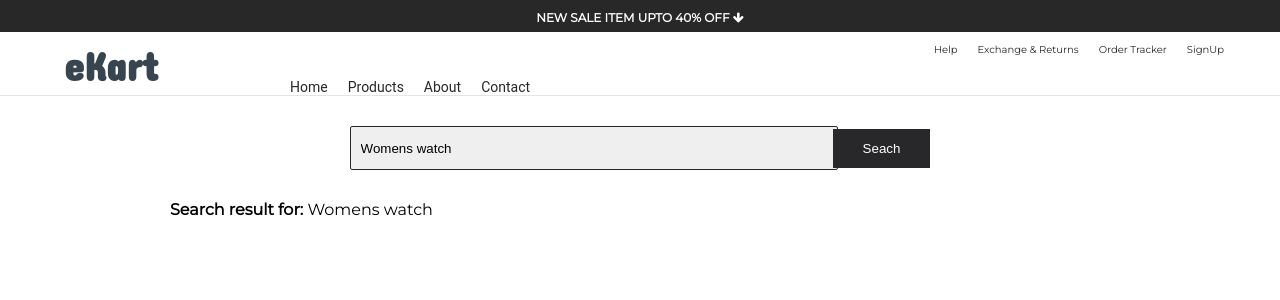
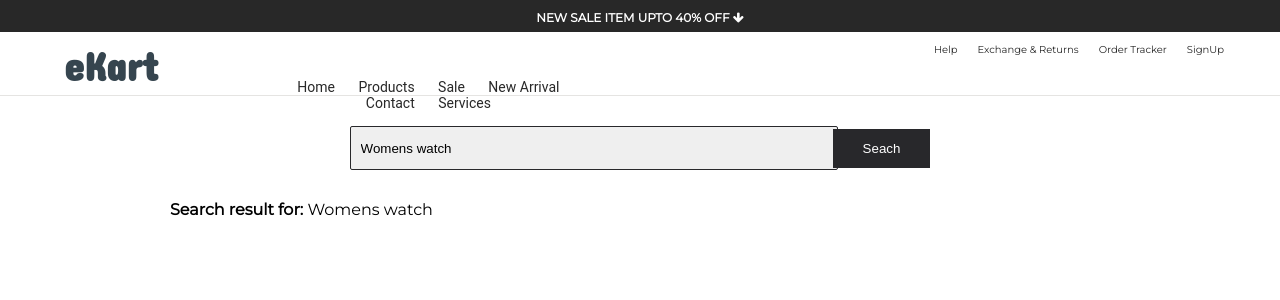
Before and after one commit to nice-Code-90/angular-ekart, an Angular app: page / in a window 1280 px wide. Shown: the top 300 px of the page. Built offline with nearby package versions, Linux system fonts and the light colour scheme.

Commit message:
Header/Main-Menu creating by ngFor

```diff
--- a/src/app/header/main-menu/main-menu.component.html
+++ b/src/app/header/main-menu/main-menu.component.html
@@ -1,4 +1,5 @@
 <div class="ekart-menu">
-  <a href="#">Home</a><a href="#">Products</a><a href="#">About</a
-  ><a href="#">Contact</a>
+  <a *ngFor="let menu of mainMenuItems" href="#">
+    {{ menu }}
+  </a>
 </div>
--- a/src/app/header/main-menu/main-menu.component.ts
+++ b/src/app/header/main-menu/main-menu.component.ts
@@ -5,4 +5,13 @@ import { Component } from '@angular/core';
   templateUrl: './main-menu.component.html',
   styleUrls: ['./main-menu.component.css'],
 })
-export class MainMenuComponent {}
+export class MainMenuComponent {
+  mainMenuItems: string[] = [
+    'Home',
+    'Products',
+    'Sale',
+    'New Arrival',
+    'Contact',
+    'Services',
+  ];
+}
--- a/src/app/product-list/product-list.component.html
+++ b/src/app/product-list/product-list.component.html
@@ -32,4 +32,7 @@
     <p>name={{ name }}</p>
     -->
   <app-search></app-search>
+  <!-- <div *ngFor="let item of listOfString">
+    <p>Current element of array is: {{ item }}</p>
+  </div> -->
 </div>
--- a/src/app/product-list/product-list.component.ts
+++ b/src/app/product-list/product-list.component.ts
@@ -6,32 +6,5 @@ import { Component } from '@angular/core';
   styleUrls: ['./product-list.component.css'],
 })
 export class ProductListComponent {
-  //name = 'John Doe';
-  addToCart: number = 0;
-  product = {
-    name: 'iPhone X',
-    price: 789,
-    color: 'Black',
-    discount: 8.5,
-    inStock: 4,
-    pImage: '/assets/images/iphone.jpg',
-  };
-
-  getDiscountedPrice() {
-    return (
-      this.product.price - (this.product.price * this.product.discount) / 100
-    );
-  }
-  //function for eventBinding:we get data from view
-
-  onNameChange(event: any) {
-    // this.name = event.target.value;
-    //console.log(event.target.value);
-  }
-  decrementCartValue() {
-    if (this.addToCart > 0) this.addToCart--;
-  }
-  incrementCartValue() {
-    if (this.addToCart < this.product.inStock) this.addToCart++;
-  }
+  listOfString: string[] = ['Mark', 'Steve', 'Merry', 'John', 'Sarah'];
 }
```
